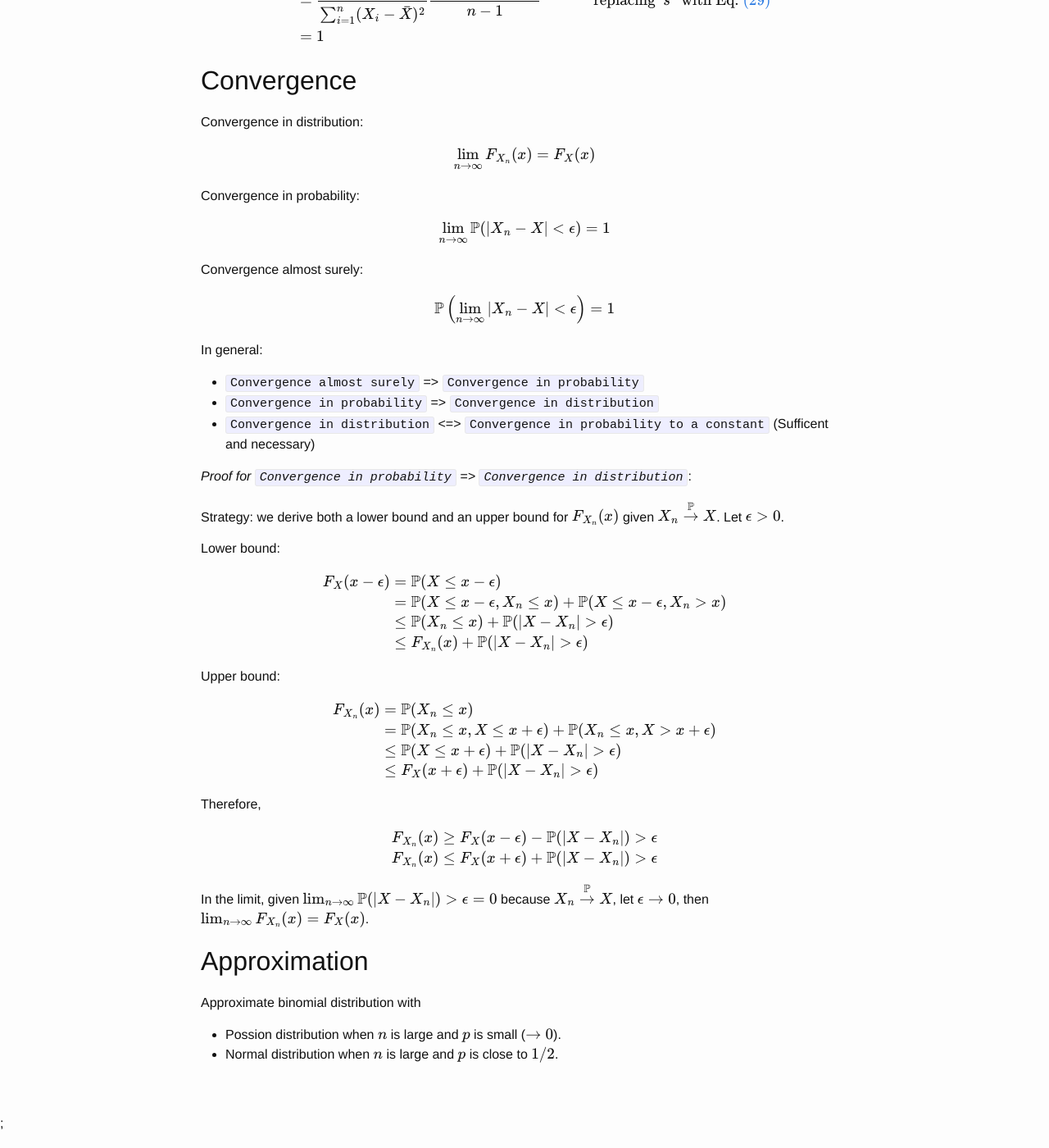
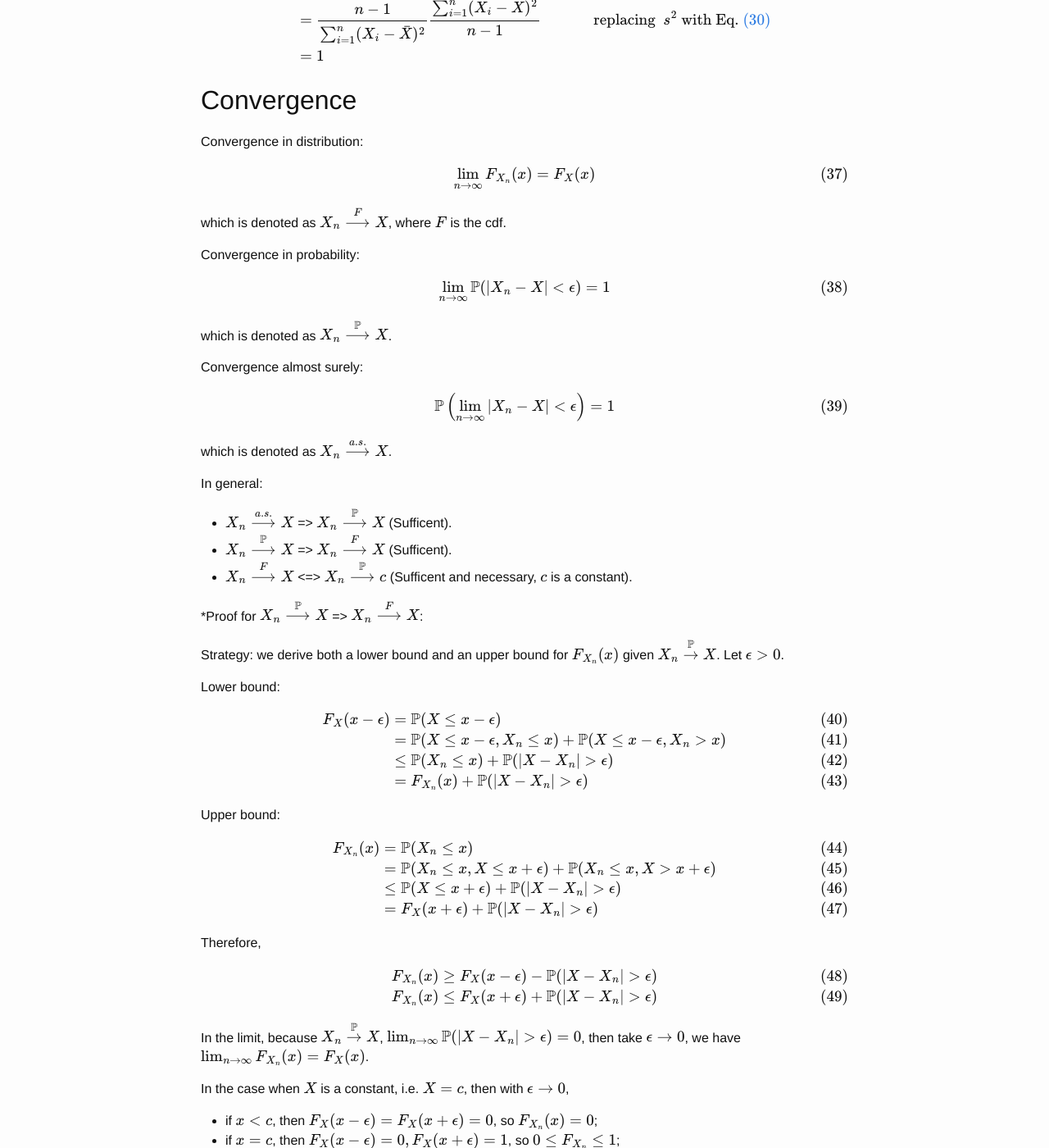
Before and after one commit to zyxue/zyxue.github.io, a Jekyll site: the page built from _posts/2017-07-18-notes_on_common_statistics.md, in a window 1280 px wide and 1400 px high, scrolled down 5189 px. Shown: the whole window at 82% size. Built offline with Jekyll 4.4.1, drawn with Linux system fonts in a browser that asks for light colours; formulas are drawn with MathJax 3; comment, search, counter and statistics services are not loaded; some of the changed text lies outside the part shown.

Commit message:
updated  _posts/2017-07-18-notes_on_common_statistics.md

```diff
--- a/_posts/2017-07-18-notes_on_common_statistics.md
+++ b/_posts/2017-07-18-notes_on_common_statistics.md
@@ -114,9 +114,9 @@
 ### Chebyshev's inequality (general version)
 
 $$
-\begin{align*}
+\begin{align}
 \mathbb{P}(g(X) \ge r) \le \frac{\mathbb{E}[g(X)]}{r}
-\end{align*}
+\end{align}
 $$
 
 where $g(X)$ is a non-negative function, and $r > 0$.
@@ -187,8 +187,8 @@
 $$
 
 Note, Eq. $\eqref{eq:lln_chebyshev}$ is an application of the Chebyshev's
-inequality. This property of $\bar{X}_n$ is known as the **weak law of a large
-numbers**.
+inequality. This property of $\bar{X}_n$ is known as the **weak law of large
+numbers** (*large number* refers to a *large sample size*).
 
 **Important properties**, $\mathbb{E}[\bar{X}_n] = \mu$, $\mathbb{V}[\bar{X}_n]
 = \sigma^2 / n$. By central limit theorem, when $n$ is large, $\bar{X}_n \sim
@@ -198,7 +198,7 @@
 
 $$
 \begin{align}
-S ^2
+S_n ^2
 &= \frac{1}{n - 1}\sum_{i=1}^{n}(X_i - \bar{X}) ^2 \label{eq:sampleVariance}
 \end{align}
 $$
@@ -213,27 +213,27 @@
 
 $$
 \begin{align}
-S = \sqrt{S^2} = \sqrt{\frac{1}{n - 1}\sum_{i=1}^{n}(X_i - \bar{X}) ^2}
+S_n = \sqrt{S_n^2} = \sqrt{\frac{1}{n - 1}\sum_{i=1}^{n}(X_i - \bar{X}) ^2}
 \end{align}
 $$
 
-While $S^2$ is an unbiased estimator of $\sigma^2$, i.e. $\mathbb{E}[S^2] =
-\sigma^2$, $S$ is a biased estimator of $\sigma$, in particular $\mathbb{E}[S] \le
+While $S_n^2$ is an unbiased estimator of $\sigma^2$, i.e. $\mathbb{E}[S_n^2] =
+\sigma_n^2$, $S_n$ is a biased estimator of $\sigma$, in particular $\mathbb{E}[S_n] \le
 \sigma$.
 
 *Proof*:
 
 $$
 \begin{align}
-\mathbb{V}[S]
-&= \mathbb{E}[S^2] - (\mathbb{E}[S])^2 \\
-&= \sigma^2 - (\mathbb{E}[S])^2 \\
-&= (\sigma + \mathbb{E}[S])(\sigma - \mathbb{E}[S]) \\
+\mathbb{V}[S_n]
+&= \mathbb{E}[S_n^2] - (\mathbb{E}[S_n])^2 \\
+&= \sigma^2 - (\mathbb{E}[S_n])^2 \\
+&= (\sigma + \mathbb{E}[S_n])(\sigma - \mathbb{E}[S_n]) \\
 \end{align}
 $$
 
-Given $\mathbb{V}[S] \ge 0$ and $(\sigma + \mathbb{E}[S]) \ge 0$, so $\sigma -
-\mathbb{E}[S] \ge 0$.
+Given $\mathbb{V}[S] \ge 0$ and $(\sigma + \mathbb{E}[S_n]) \ge 0$, so $\sigma -
+\mathbb{E}[S_n] \ge 0$.
 
 ### Standard error of sample mean (SEM)
 
@@ -241,14 +241,14 @@
 
 $$
 \begin{align}
-\textrm{SEM}
+\textrm{SEM}_n
 &= \sqrt{\mathbb{V}\left[ \bar{X}_n \right]} =\frac{\sigma}{\sqrt{n}}
 \end{align}
 $$
 
-and it can be estimated with $\widehat{\textrm{SEM}} = S/\sqrt{n}$. (TODO: analyze the property of this estimator.)
+and it can be estimated with $\widehat{\textrm{SEM}_n} = S_n/\sqrt{n}$. (TODO: analyze the property of this estimator.)
 
-Note, do not confuse $\textrm{SEM}^2$ with sample variance $S^2$. The former is
+Note, do not confuse $\textrm{SEM}_n^2$ with sample variance $S_n^2$. The former is
 the variance of the sample mean, a fixed number, while the later is an estimator
 of the population variance, a random variable.
 
@@ -284,36 +284,44 @@
 Convergence in distribution:
 
 $$
-\begin{align*}
+\begin{align}
 \lim_{n \rightarrow \infty} F_{X_n}(x) &= F_X(x) \\
-\end{align*}
+\end{align}
 $$
+
+which is denoted as $X_n \stackrel{F}{\longrightarrow} X$, where $F$ is the cdf.
 
 Convergence in probability:
 
 $$
-\begin{align*}
+\begin{align}
 \lim_{n \rightarrow \infty} \mathbb{P}(|X_n - X| < \epsilon) &= 1 \\
-\end{align*}
+\end{align}
 $$
+
+which is denoted as $X_n \stackrel{\mathbb{P}}{\longrightarrow} X$.
 
 Convergence almost surely:
 
 $$
-\begin{align*}
+\begin{align}
 \mathbb{P} \left(\lim_{n \rightarrow \infty} |X_n - X| < \epsilon \right) &= 1 \\
-\end{align*}
+\end{align}
 $$
+
+which is denoted as $X_n \stackrel{a.s.}{\longrightarrow} X$.
 
 
 In general:
 
-* `Convergence almost surely` => `Convergence in probability`
-* `Convergence in probability` => `Convergence in distribution`
-* `Convergence in distribution` <=> `Convergence in probability to a constant`
-  (Sufficent and necessary)
+* $X_n \stackrel{a.s.}{\longrightarrow} X$ => $X_n
+  \stackrel{\mathbb{P}}{\longrightarrow} X$ (Sufficent).
+* $X_n \stackrel{\mathbb{P}}{\longrightarrow} X$ => $X_n
+  \stackrel{F}{\longrightarrow} X$ (Sufficent).
+* $X_n \stackrel{F}{\longrightarrow} X$ <=> $X_n \stackrel{\mathbb{P}}{\longrightarrow} c$
+  (Sufficent and necessary, $c$ is a constant).
 
-*Proof for `Convergence in probability` => `Convergence in distribution`*:
+*Proof for $X_n \stackrel{\mathbb{P}}{\longrightarrow} X$ => $X_n \stackrel{F}{\longrightarrow} X$:
 
 Strategy: we derive both a lower bound and an upper bound for $F_{X_n}(x)$ given
 $X_n \stackrel{\mathbb{P}}{\rightarrow} X$. Let $\epsilon > 0$.
@@ -321,43 +329,54 @@
 Lower bound:
 
 $$
-\begin{align*}
+\begin{align}
 F_{X}(x - \epsilon)
 &= \mathbb{P}(X \le x - \epsilon) \\
 &= \mathbb{P}(X \le x - \epsilon, X_n \le x) + \mathbb{P}(X \le x - \epsilon, X_n > x) \\
 &\le \mathbb{P}(X_n \le x) + \mathbb{P}(|X - X_n| > \epsilon) \\
-&\le F_{X_n}(x) + \mathbb{P}(|X - X_n| > \epsilon) \\
-\end{align*}
+&= F_{X_n}(x) + \mathbb{P}(|X - X_n| > \epsilon) \\
+\end{align}
 $$
 
 Upper bound:
 
 $$
-\begin{align*}
+\begin{align}
 F_{X_n}(x)
 &= \mathbb{P}(X_n \le x) \\
 &= \mathbb{P}(X_n \le x, X \le x + \epsilon) + \mathbb{P}(X_n \le x, X > x + \epsilon) \\
 &\le \mathbb{P}(X \le x + \epsilon) + \mathbb{P}(|X - X_n| > \epsilon) \\
-&\le F_X(x + \epsilon) + \mathbb{P}(|X - X_n| > \epsilon) \\
-\end{align*}
+&= F_X(x + \epsilon) + \mathbb{P}(|X - X_n| > \epsilon) \\
+\end{align}
 $$
 
 Therefore,
 
 $$
-\begin{align*}
+\begin{align}
 F_{X_n}(x)
-&\ge F_X(x - \epsilon) - \mathbb{P}(|X - X_n|) > \epsilon \\
+&\ge F_X(x - \epsilon) - \mathbb{P}(|X - X_n| > \epsilon) \\
 F_{X_n}(x)
-&\le F_X(x + \epsilon) + \mathbb{P}(|X - X_n|) > \epsilon \\
-\end{align*}
+&\le F_X(x + \epsilon) + \mathbb{P}(|X - X_n| > \epsilon) \\
+\end{align}
 $$
 
-In the limit, given $\lim_{n \rightarrow \infty} \mathbb{P}(|X - X_n|) >
-\epsilon = 0$ because $X_n \stackrel{\mathbb{P}}{\rightarrow} X$, let
-$\epsilon \rightarrow 0$, then $\lim_{n \rightarrow \infty} F_{X_n}(x) =
-F_X(x)$.
+In the limit, because $X_n \stackrel{\mathbb{P}}{\rightarrow} X$, $\lim_{n
+\rightarrow \infty} \mathbb{P}(|X - X_n| > \epsilon) = 0$, then take $\epsilon
+\rightarrow 0$, we have $\lim_{n \rightarrow \infty} F_{X_n}(x) = F_X(x)$.
 
+In the case when $X$ is a constant, i.e. $X = c$, then with $\epsilon
+\rightarrow 0$,
+
+* if $x < c$, then $F_X(x - \epsilon) = F_X(x + \epsilon) = 0$, so
+$F_{X_n}(x) = 0$;
+* if $x = c$, then $F_X(x - \epsilon) = 0, F_X(x + \epsilon) =
+1$, so $0 \le F_{X_n} \le 1$;
+* if $x > c$, then $F_X(x - \epsilon) = F_X(x + \epsilon) = 1$, so $F_{X_n}(x) =
+1$.
+
+So the property $X_n \stackrel{\mathbb{P}}{\longrightarrow} c$ => $X_n
+  \stackrel{F}{\longrightarrow} c$ still holds.
 
 ## Approximation
 
```
